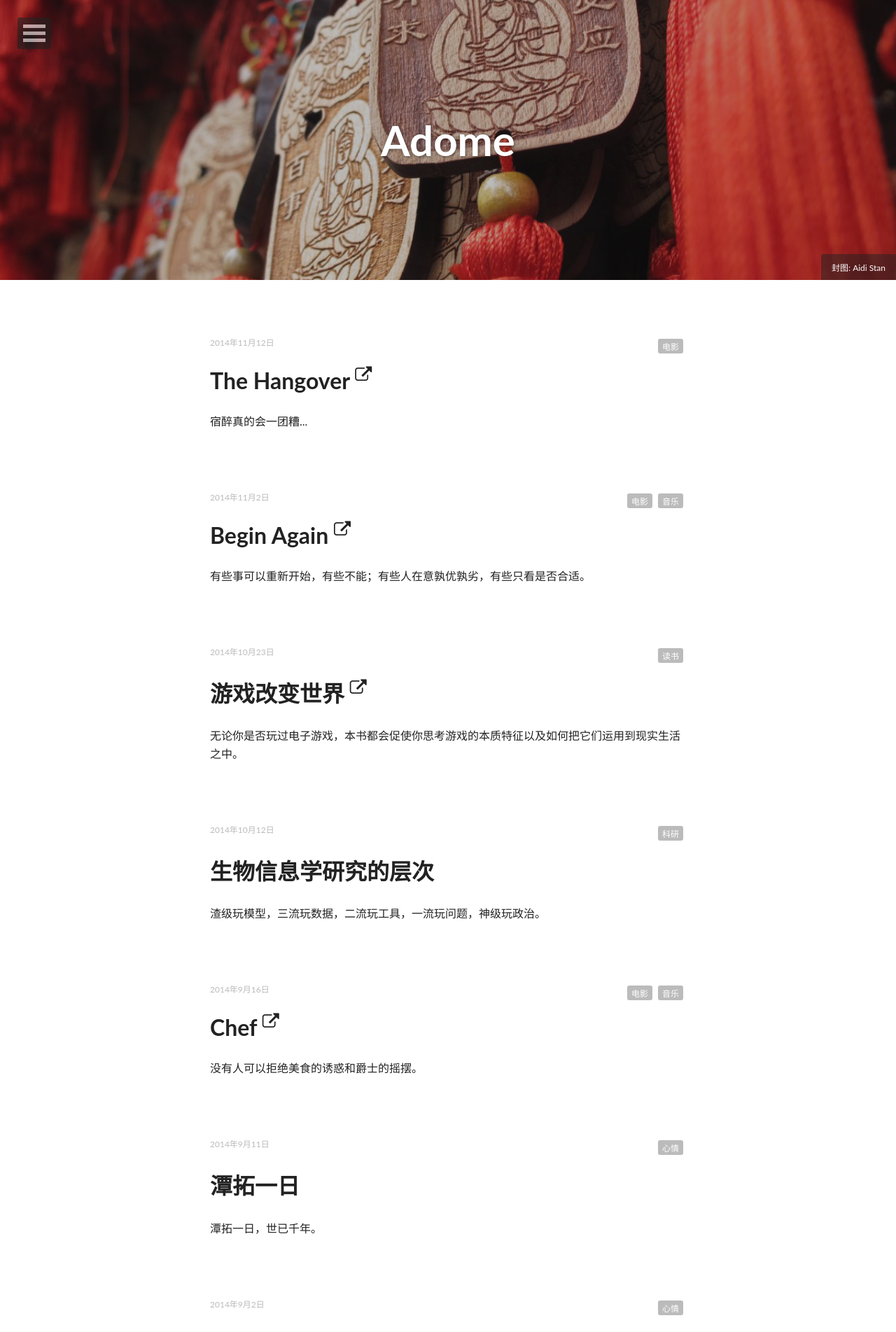
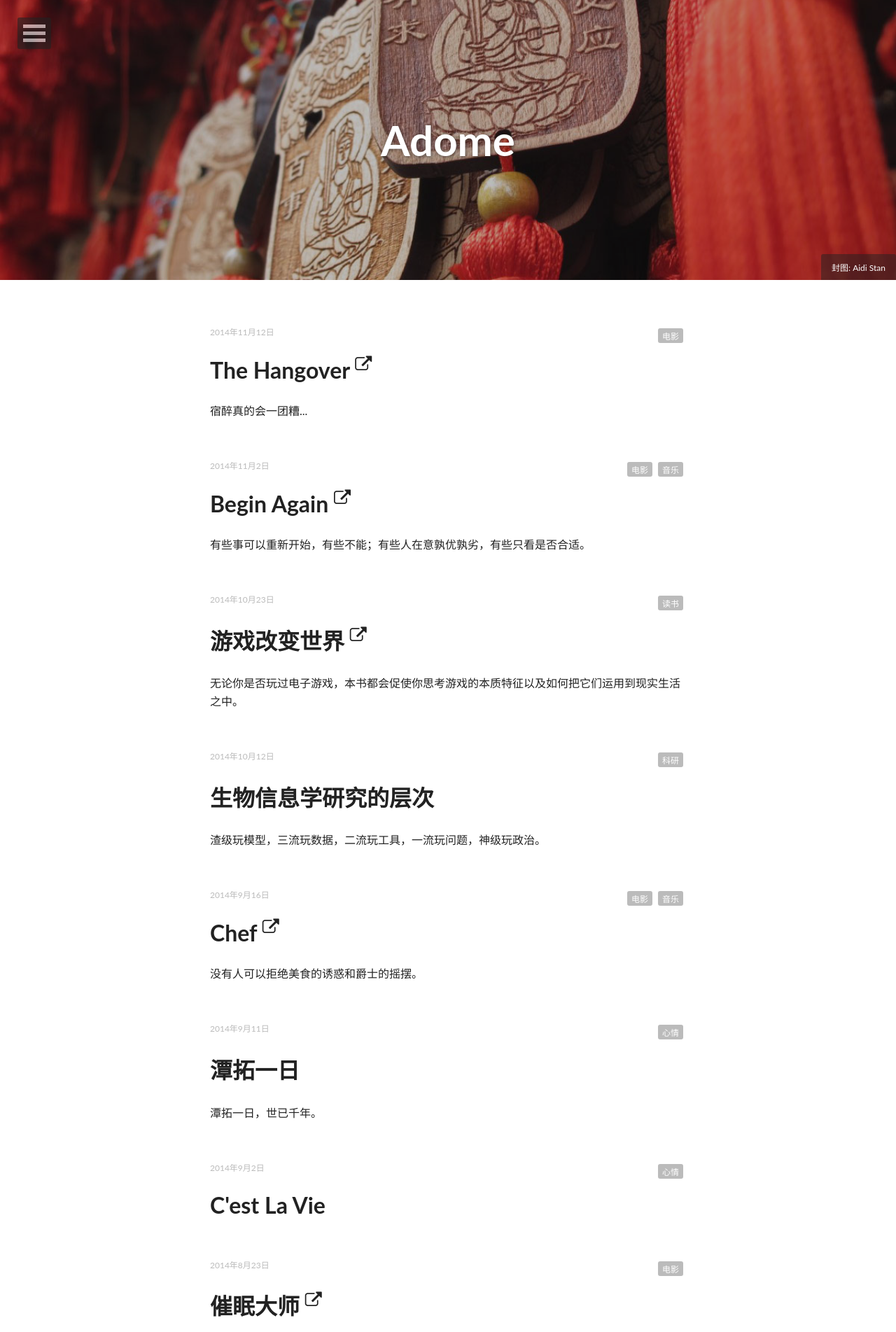
Before and after one commit to alex970448359/site-blog.aiditan.me, a Jekyll site: the page built from index.html, in a window 1280 px wide. Shown: the top 1903 px of the page at 70% size. Built offline with Jekyll 4.4.1, drawn with Linux system fonts in a browser that asks for light colours; nearby versions of some CDN libraries; the list of posts is cut into pages by our own code; comment, search, counter and statistics services are not loaded.

Commit message:
Shrink paddings

```diff
--- a/_sass/_adome.scss
+++ b/_sass/_adome.scss
@@ -80,12 +80,12 @@ body {
     margin-right: auto;
   }
   article {
-    padding: 25px 15px;
+    padding: 15px;
     @media #{$medium} {
-      padding: 30px;
+      padding: 15px 30px;
     }
     @media #{$large} {
-      padding: 30px 60px;
+      padding: 15px 60px;
     }
   }
 }
```
